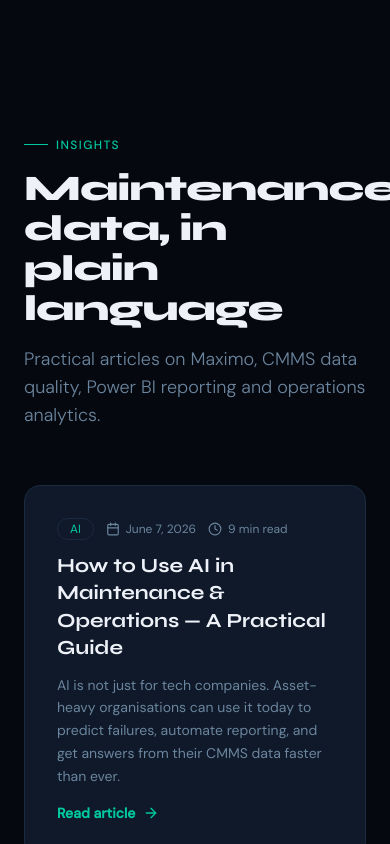
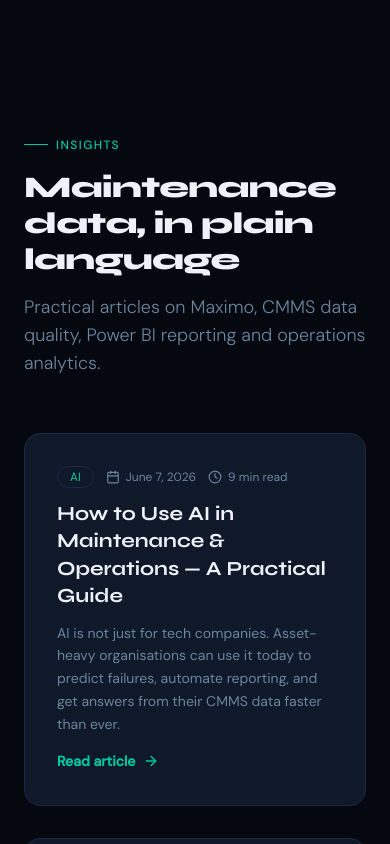
Before and after one commit to jios007/consult-data-ops, a React (Vite) app: page /blog in a window 390 px wide. Shown: the top 844 px of the page. Built offline with nearby package versions, Linux system fonts and the light colour scheme.

Commit message:
fix: reduce blog heading size to fit on mobile

```diff
--- a/src/pages/Blog.tsx
+++ b/src/pages/Blog.tsx
@@ -10,7 +10,7 @@ const Blog: React.FC = () => {
         <p className="mb-4 inline-flex items-center gap-2 text-xs font-medium uppercase tracking-[0.12em] text-nio-accent">
           <span className="h-px w-6 bg-nio-accent" /> Insights
         </p>
-        <h1 className="font-display text-4xl font-extrabold tracking-tight text-nio-heading sm:text-5xl">
+        <h1 className="font-display text-3xl font-extrabold tracking-tight text-nio-heading sm:text-4xl">
           Maintenance data, in plain language
         </h1>
         <p className="mt-4 text-lg font-light text-nio-muted">
```
